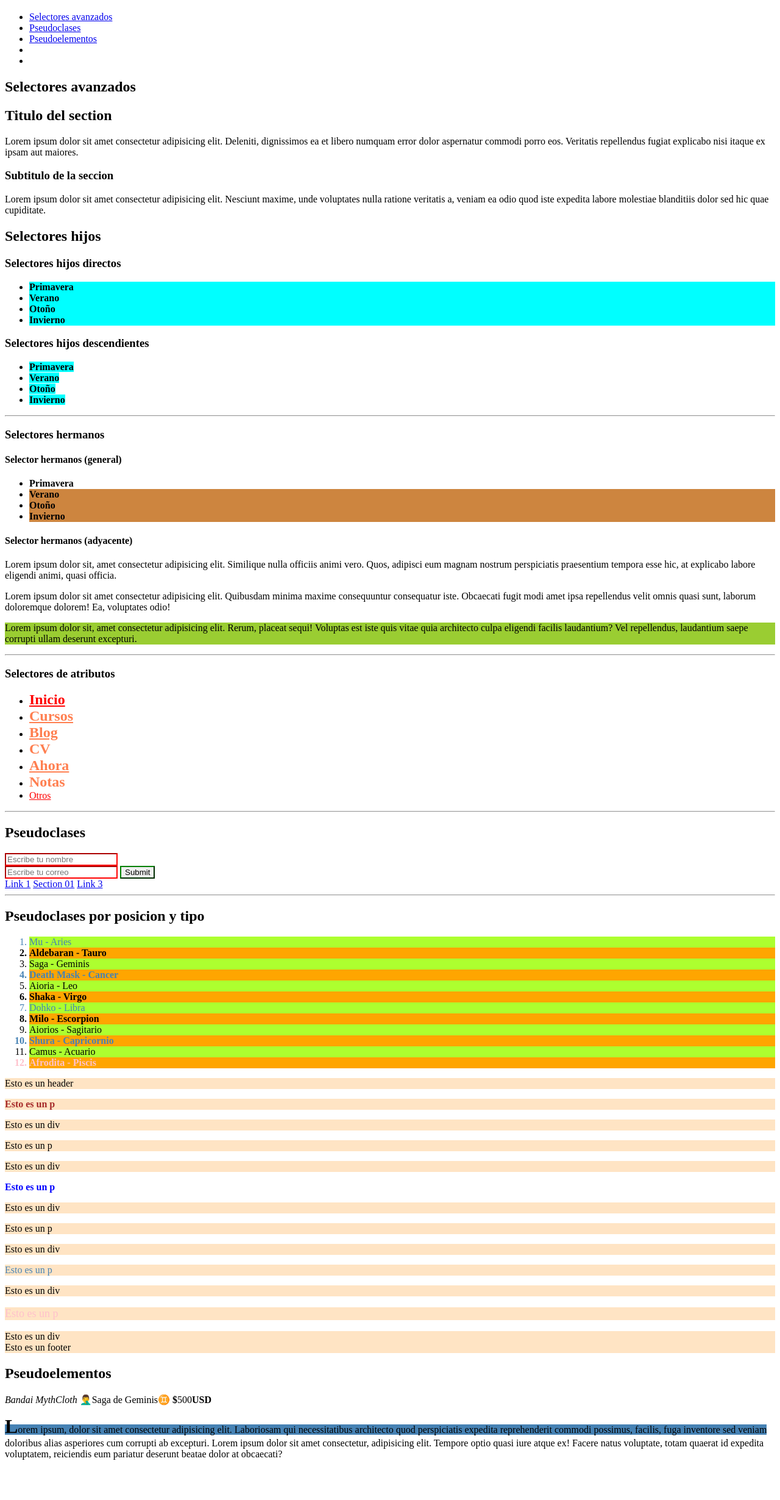
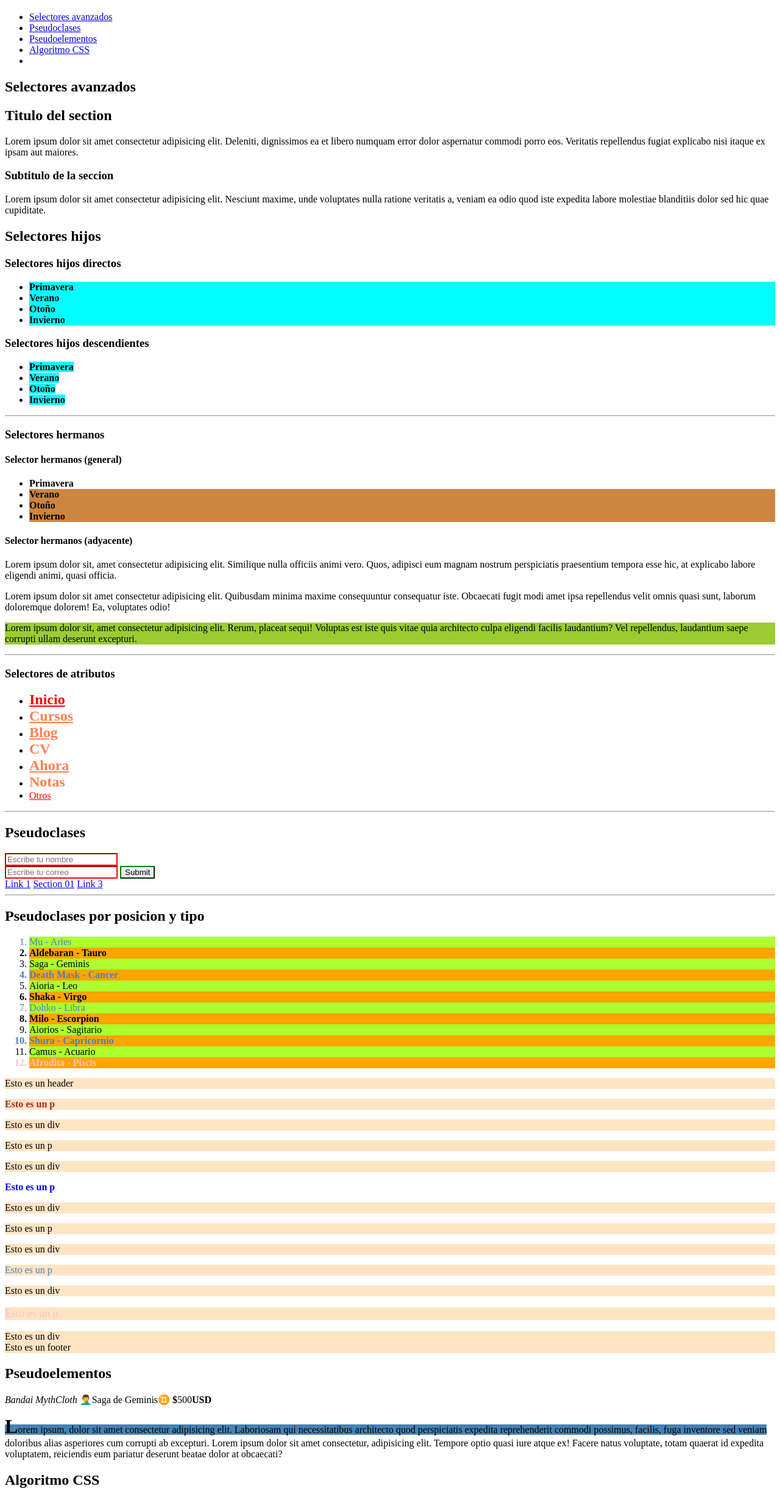
Before and after one commit to pacop0587/practica-html-css, a plain HTML site: page index.html in a window 1280 px wide. Shown: the part 61-2521 px from the top of the page at 61% size. Before the commit the page ends 2471 px from the top, so only its background shows below. Drawn offline with Linux system fonts and the light colour scheme.

```diff
--- a/index.html
+++ b/index.html
@@ -14,7 +14,7 @@
             <li><a href="index.html#selectores-avanzados">Selectores avanzados</a></li>
             <li><a href="index.html#pseudoclases">Pseudoclases</a></li>
             <li><a href="index.html#pseudoelementos">Pseudoelementos</a></li>
-            <li><a href=""></a></li>
+            <li><a href="index.html#algoritmo-css">Algoritmo CSS</a></li>
             <li><a href=""></a></li>
         </ul>
     </header>
@@ -132,5 +132,10 @@
         <p class="p-pseudoelementos">Lorem ipsum, dolor sit amet consectetur adipisicing elit. Laboriosam qui necessitatibus architecto quod perspiciatis expedita reprehenderit commodi possimus, facilis, fuga inventore sed veniam doloribus alias asperiores cum corrupti ab excepturi. Lorem ipsum dolor sit amet consectetur, adipisicing elit. Tempore optio quasi iure atque ex! Facere natus voluptate, totam quaerat id expedita voluptatem, reiciendis eum pariatur deserunt beatae dolor at obcaecati?</p>
     </article>
     <!-- End Pseudoelementos -->
+    <!-- Start Algoritmo CSS -->
+    <article id="algoritmo-css">
+        <h2>Algoritmo CSS</h2>
+    </article>
+    <!-- End Algoritmo CSS -->
 </body>
 </html>
```
Also changed, not shown: styles.css (+9 -0 lines).
